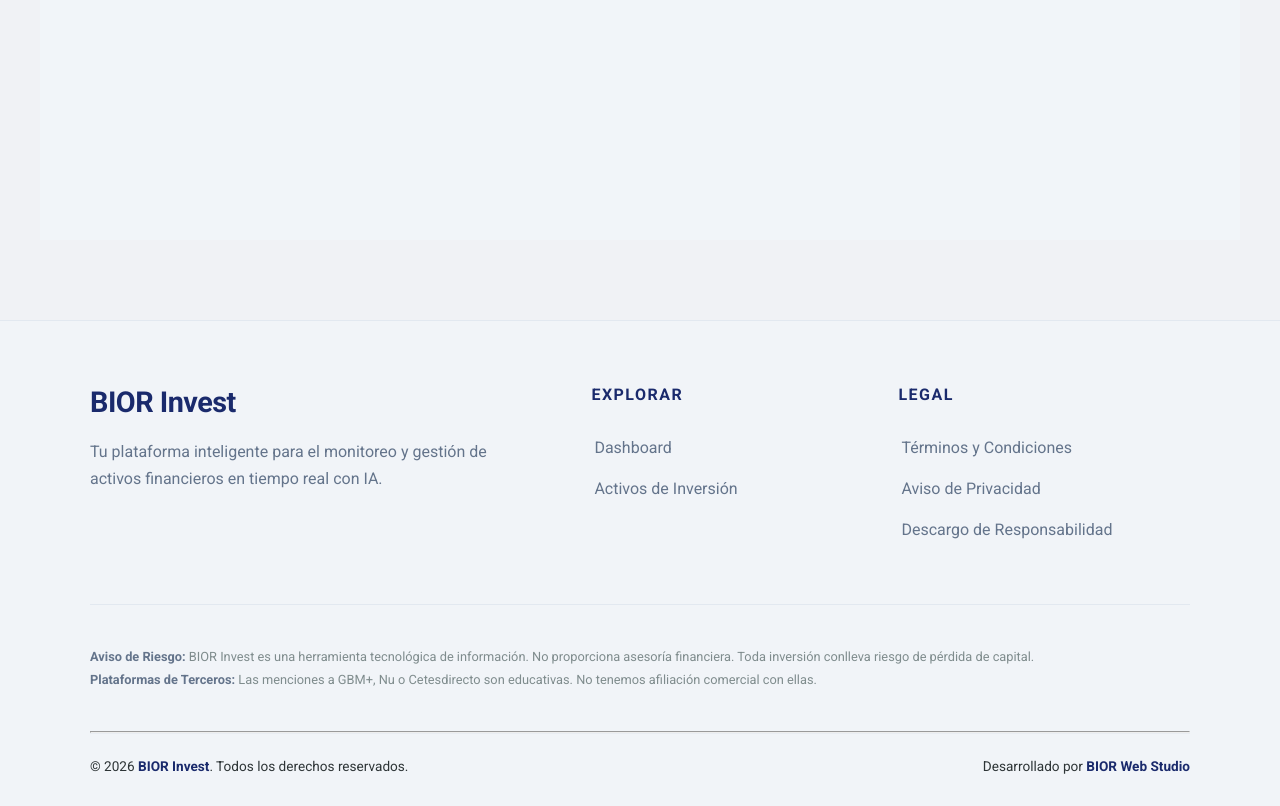
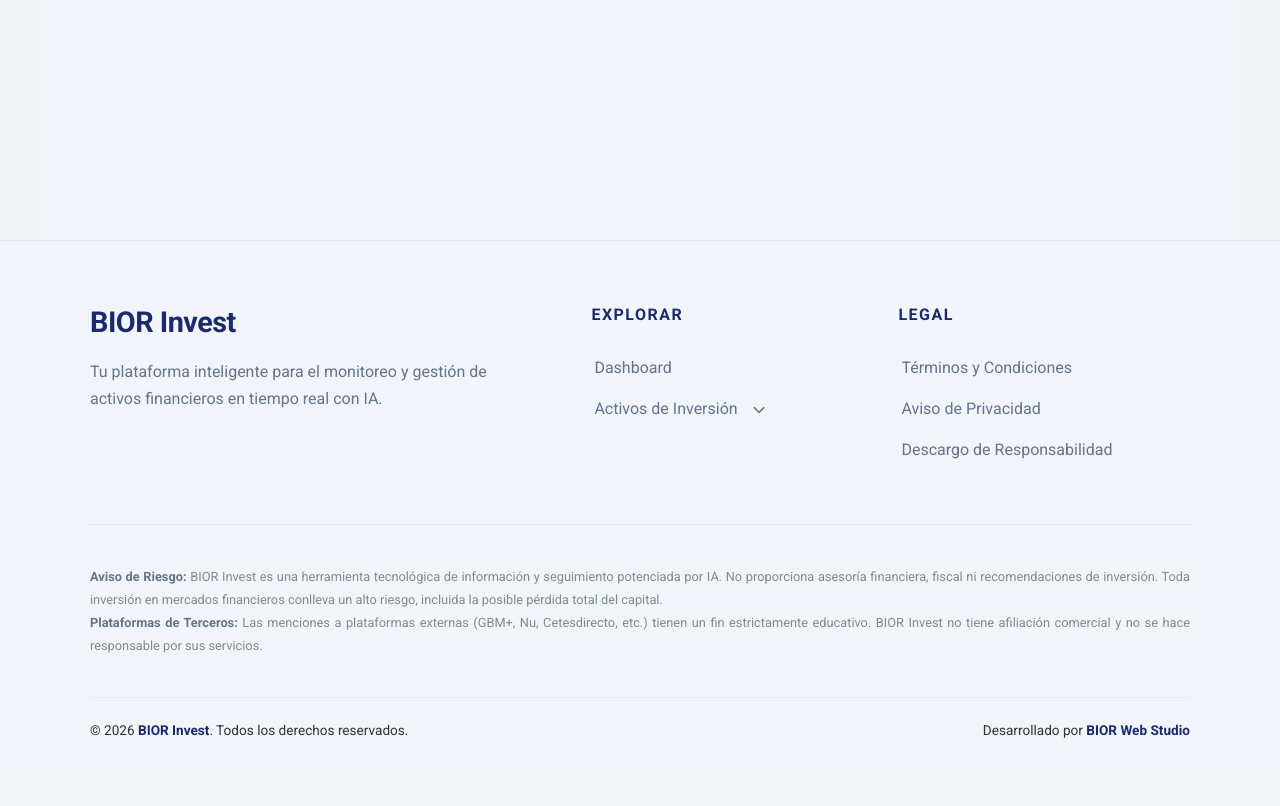
Before and after one commit to AlanBIOR/bior-invest-ai, a Django app: page /registro/ in a window 1280 px wide. Shown: the part 620-1426 px from the top of the page. After the commit the page ends 1358 px from the top, so only its background shows below. Run offline with Django 5.2, Linux system fonts and the light colour scheme.

Commit message:
Actualizacion de footer y css

```diff
--- a/static/assets/css/style.css
+++ b/static/assets/css/style.css
@@ -299,10 +299,6 @@ body {
   font-size: 1.25rem;
   font-weight: 800;
   color: #1e293b;
-}
-.proyeccion-item:hover {
-  transform: translateY(-3px);
-  border-color: #00b894;
 }
 
 .modal-overlay {
@@ -660,7 +656,6 @@ body.is-masked .maskable {
 }
 
 .main-footer {
-  margin-top: 5rem;
   padding: 4rem 1.5rem 2rem;
   background-color: #f1f4f8;
   border-top: 1px solid #e2e8f0;
--- a/static/assets/sass/components/_fintech.scss
+++ b/static/assets/sass/components/_fintech.scss
@@ -98,9 +98,4 @@
         font-weight: 800;
         color: #1e293b;
     }
-
-    &:hover {
-        transform: translateY(-3px);
-        border-color: $success-green;
-    }
 }
--- a/static/assets/sass/layout/_footer.scss
+++ b/static/assets/sass/layout/_footer.scss
@@ -3,7 +3,6 @@
 @use "../abstracts/mixins" as *;
 
 .main-footer {
-    margin-top: 5rem;
     padding: 4rem 1.5rem 2rem;
     background-color: #f1f4f8;
     border-top: 1px solid $border-color;
--- a/templates/base.html
+++ b/templates/base.html
@@ -40,6 +40,7 @@
     </main>
 
     {% include 'layout/_footer.html' %}
+    <script src="https://cdn.jsdelivr.net/npm/chart.js"></script>
 
     <script src="{% static 'assets/js/main.js' %}" type="module"></script>
 
--- a/templates/layout/_footer.html
+++ b/templates/layout/_footer.html
@@ -9,10 +9,41 @@
             <div class="footer-links">
                 <h4>Explorar</h4>
                 <ul>
-                    <li><a href="{% url 'dashboard' %}">Dashboard</a></li>
-                    <li><a href="/detalle/renta_variable/">Activos de Inversión</a></li>
+                    <li>
+                        <a href="{% url 'dashboard' %}" class="{% if request.resolver_match.url_name == 'dashboard' %}active{% endif %}">
+                            Dashboard
+                        </a>
+                    </li>
+
+                    <li class="footer-dropdown">
+                        {# Detectamos si estamos en alguna página de detalle para abrir el dropdown #}
+                        <details {% if '/detalle/' in request.path %}open{% endif %}>
+                            <summary class="{% if '/detalle/' in request.path %}active{% endif %}">
+                                Activos de Inversión
+                                <i class="fas fa-chevron-down"></i>
+                            </summary>
+                            <ul class="footer-sub-menu">
+                                <li><a href="/detalle/renta_variable/" class="{% if '/renta_variable/' in request.path %}active{% endif %}">Renta Variable</a></li>
+                                <li><a href="/detalle/inmuebles/" class="{% if '/inmuebles/' in request.path %}active{% endif %}">Inmuebles</a></li>
+                                <li><a href="/detalle/private_equity/" class="{% if '/private_equity/' in request.path %}active{% endif %}">Private Equity</a></li>
+                                <li><a href="/detalle/inversiones_alternativas/" class="{% if '/inversiones_alternativas/' in request.path %}active{% endif %}">Alternativas</a></li>
+                                <li><a href="/detalle/efectivo/" class="{% if '/efectivo/' in request.path %}active{% endif %}">Efectivo</a></li>
+                                <li><a href="/detalle/renta_fija/" class="{% if '/renta_fija/' in request.path %}active{% endif %}">Renta Fija</a></li>
+                            </ul>
+                        </details>
+                    </li>
+
                     {% if user.is_authenticated %}
-                        <li><a href="{% url 'portafolio' %}">Mi Portafolio</a></li>
+                        <li>
+                            <a href="{% url 'portafolio' %}" class="{% if request.resolver_match.url_name == 'portafolio' %}active{% endif %}">
+                                Mi Portafolio
+                            </a>
+                        </li>
+                        <li>
+                            <a href="{% url 'configuracion' %}" class="{% if request.resolver_match.url_name == 'configuracion' %}active{% endif %}">
+                                Configuración
+                            </a>
+                        </li>
                     {% endif %}
                 </ul>
             </div>
@@ -20,23 +51,21 @@
             <div class="footer-links">
                 <h4>Legal</h4>
                 <ul>
-                    <li><a href="{% url 'terminos' %}">Términos y Condiciones</a></li>
-                    <li><a href="{% url 'privacidad' %}">Aviso de Privacidad</a></li>
-                    <li><a href="{% url 'disclaimer' %}">Descargo de Responsabilidad</a></li>
+                    <li><a href="{% url 'terminos' %}" class="{% if request.resolver_match.url_name == 'terminos' %}active{% endif %}">Términos y Condiciones</a></li>
+                    <li><a href="{% url 'privacidad' %}" class="{% if request.resolver_match.url_name == 'privacidad' %}active{% endif %}">Aviso de Privacidad</a></li>
+                    <li><a href="{% url 'disclaimer' %}" class="{% if request.resolver_match.url_name == 'disclaimer' %}active{% endif %}">Descargo de Responsabilidad</a></li>
                 </ul>
             </div>
         </div>
 
         <div class="footer-disclaimer">
-            <p><strong>Aviso de Riesgo:</strong> BIOR Invest es una herramienta tecnológica de información. No proporciona asesoría financiera. Toda inversión conlleva riesgo de pérdida de capital.</p>
-            <p><strong>Plataformas de Terceros:</strong> Las menciones a GBM+, Nu o Cetesdirecto son educativas. No tenemos afiliación comercial con ellas.</p>
+            <p><strong>Aviso de Riesgo:</strong> BIOR Invest es una herramienta tecnológica de información y seguimiento potenciada por IA. No proporciona asesoría financiera, fiscal ni recomendaciones de inversión. Toda inversión en mercados financieros conlleva un alto riesgo, incluida la posible pérdida total del capital.</p>
+            <p><strong>Plataformas de Terceros:</strong> Las menciones a plataformas externas (GBM+, Nu, Cetesdirecto, etc.) tienen un fin estrictamente educativo. BIOR Invest no tiene afiliación comercial y no se hace responsable por sus servicios.</p>
         </div>
-
-        <hr class="footer-divider">
 
         <div class="footer-bottom">
             <div class="copy">
-                © 2026 <strong>BIOR Invest</strong>. Todos los derechos reservados.
+                &copy; {% now "Y" %} <strong>BIOR Invest</strong>. Todos los derechos reservados.
             </div>
             <div class="developer-credit">
                 Desarrollado por <a href="https://bior-studio.com" target="_blank" rel="noopener noreferrer">BIOR Web Studio</a>
```
Also changed, not shown: 1 other file.
